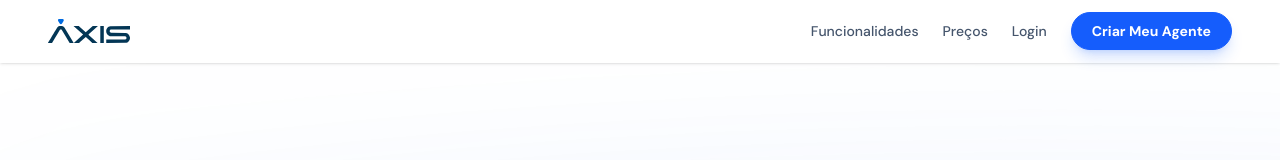
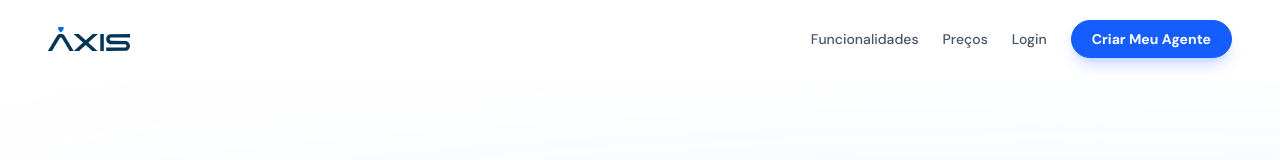
Before and after one commit to daviiferrer/axis, a Next.js app in the folder frontend/: page / in a window 1280 px wide. Shown: the top 160 px of the page. Built offline with nearby package versions, Linux system fonts and the light colour scheme; no server answers.

Commit message:
feat: implement dynamic header shadow on scroll

```diff
--- a/frontend/src/components/landing/layout/dynamic-header.tsx
+++ b/frontend/src/components/landing/layout/dynamic-header.tsx
@@ -8,12 +8,25 @@ import { useState } from "react";
 import { AnimatedLogo } from "@/components/brand/animated-logo";
 
 export function DynamicHeader() {
+    const { scrollY } = useScroll();
+    const [isScrolled, setIsScrolled] = useState(false);
+
+    useMotionValueEvent(scrollY, "change", (latest) => {
+        const previous = scrollY.getPrevious() ?? 0;
+        if (latest > 10 && !isScrolled) {
+            setIsScrolled(true);
+        } else if (latest <= 10 && isScrolled) {
+            setIsScrolled(false);
+        }
+    });
+
     return (
         <motion.header
             className={cn(
-                "sticky top-0 z-[1000] w-full border-b",
-                "backdrop-blur-xl supports-[backdrop-filter]:bg-white/60",
-                "bg-white/85 border-white/40 shadow-sm py-3"
+                "sticky top-0 z-[1000] w-full transition-all duration-300 ease-in-out",
+                isScrolled
+                    ? "bg-white/80 backdrop-blur-md border-b border-slate-200/50 shadow-sm py-3"
+                    : "bg-transparent border-b border-transparent shadow-none py-5"
             )}
         >
             <div className="w-full max-w-[1400px] mx-auto px-4 md:px-12 flex justify-between items-center">
```
